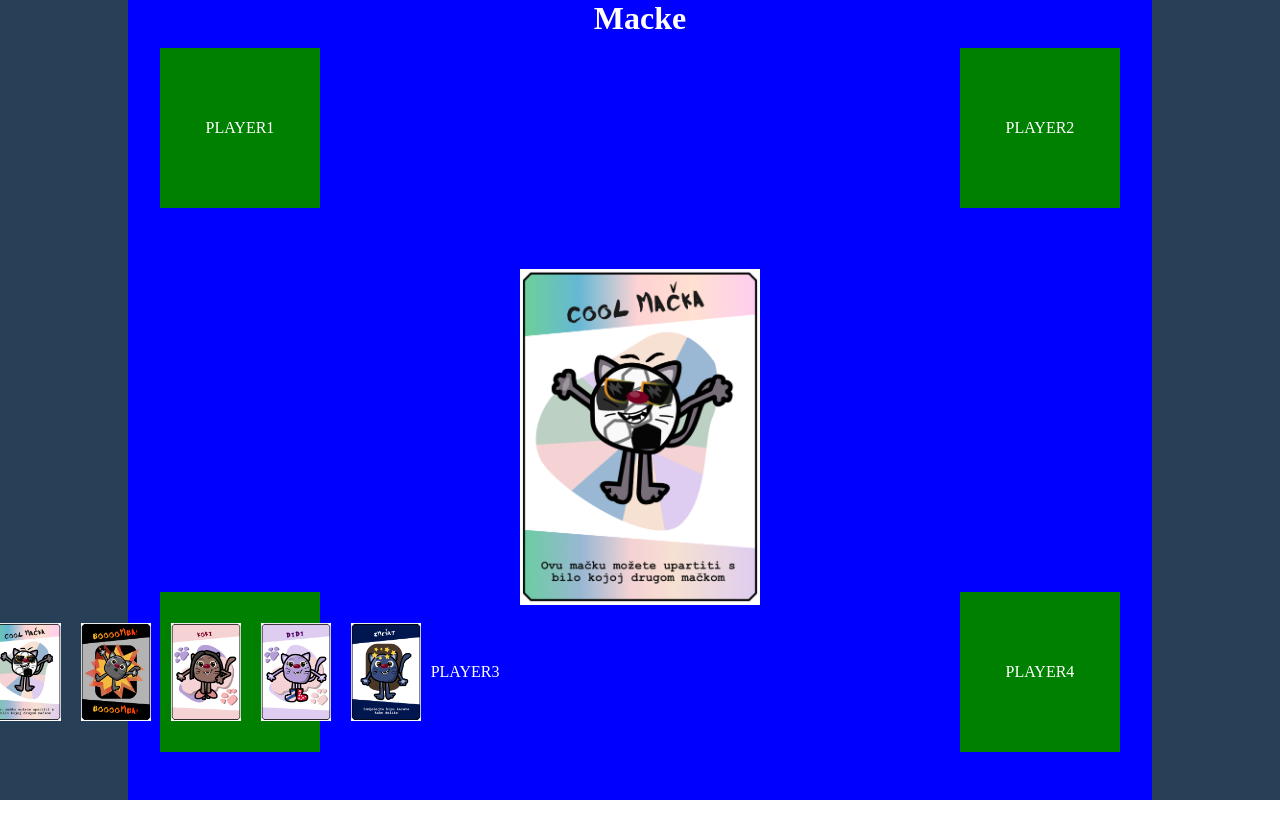
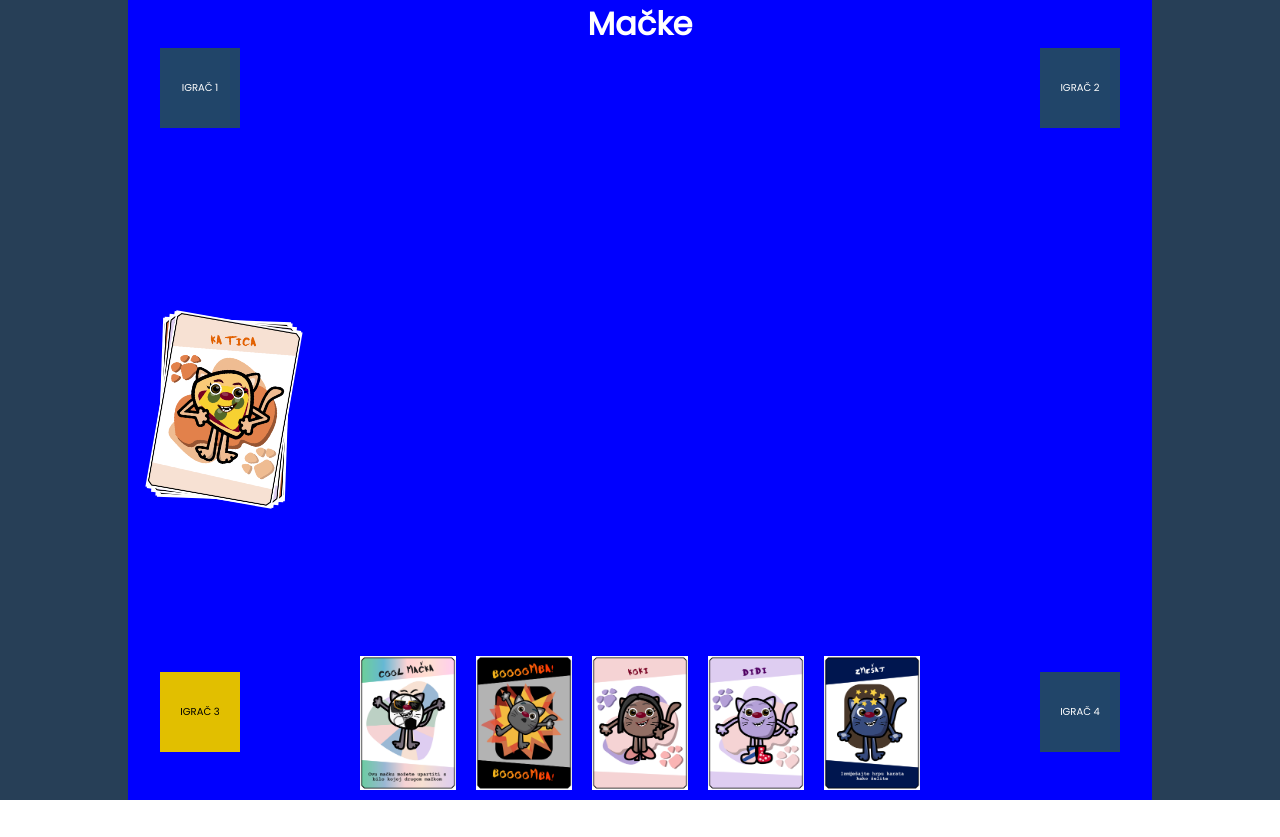
Before and after one commit to doantoni/macke, a React (Create React App) app: page / in a window 1280 px wide. After the commit the page ends 800 px from the top, so only its background shows below. Built offline with nearby package versions, Linux system fonts and the light colour scheme.

Commit message:
Add draw from deck & throw card functionality

```diff
--- a/public/index.html
+++ b/public/index.html
@@ -15,6 +15,9 @@
       user's mobile device or desktop. See https://developers.google.com/web/fundamentals/web-app-manifest/
     -->
     <link rel="manifest" href="%PUBLIC_URL%/manifest.json" />
+    <link rel="preconnect" href="https://fonts.googleapis.com">
+<link rel="preconnect" href="https://fonts.gstatic.com" crossorigin>
+<link href="https://fonts.googleapis.com/css2?family=Poppins&display=swap" rel="stylesheet">
     <!--
       Notice the use of %PUBLIC_URL% in the tags above.
       It will be replaced with the URL of the `public` folder during the build.
--- a/src/App.css
+++ b/src/App.css
@@ -8,7 +8,23 @@
 .container {
   background-color: blue;
   width: 80%;
+  display: flex;
+  flex-direction: column;
+
+  align-items: center;
 }
+
+.deck {
+  position: absolute;
+  left: 10rem;
+  top: 40%;
+}
+.deck > img {
+  max-width: 8rem;
+  position: absolute;
+  cursor: pointer;
+}
+
 
 h1{
   margin: 0;
@@ -16,7 +32,7 @@ h1{
   color: white;
 }
 
-.main-cards {
+.stacked-cards {
   width: 100%;
   height: 100%;
   display: flex;
@@ -24,17 +40,19 @@ h1{
   align-items: center;
 }
 
-img {
+.stacked-cards > img {
   max-width: 15rem;
+  position: absolute;
 }
 
 .player {
   position: absolute;
-  background-color: green;
+  background-color: rgb(33, 69, 105);
   color: white;
   text-transform: uppercase;
-  height: 10rem;
-  width: 10rem;
+  height: 5rem;
+  width: 5rem;
+  font-size: x-small;
   display: flex;
   justify-content: center;
   align-items: center;
@@ -42,7 +60,7 @@ img {
 
 .player > img {
   max-width: 70px;
-  margin: 10px;
+  margin: 10px
 }
 
 .player:nth-of-type(1){
@@ -58,9 +76,26 @@ img {
 .player:nth-of-type(3){
   bottom: 3rem;
   left: 10rem;
+  background-color: rgb(225, 191, 0);
+  color: black;
 }
 
 .player:nth-of-type(4){
   bottom: 3rem;
   right: 10rem;
 }
+
+.my-cards{
+  display: flex;
+}
+
+.my-cards > img {
+  max-width: 6rem;
+  margin: 10px;
+  cursor: pointer;
+  transition: transform 0.2s;
+}
+
+.my-cards > img:hover {
+  transform: scale(1.1);
+}
--- a/src/App.js
+++ b/src/App.js
@@ -1,12 +1,17 @@
 import React, {useState, useEffect} from 'react'
+import { Deck } from './Deck'
 import './App.css';
 
 function App() {
 
-
+const [deck, setDeck] = useState([])
+const [stackedCards, setStackedCards] = useState([])
 const [myCards, setMyCards] = useState([])
 
 useEffect(() => {
+
+  setDeck(Deck)
+
   setMyCards([
     '/imgs/Cool.png',
     '/imgs/Bomba.png',
@@ -14,16 +19,45 @@ useEffect(() => {
     '/imgs/Macka 5.png',
     '/imgs/Zmesaj.png',
   ])
+
 }, [])
 
+const transferFromDeckToMe = (index) => {
+  let takenCard = deck.filter((card, i) => i === index)[0]
+  let deckNewCards = deck.filter((card, i) => i !== index)
+  setMyCards([...myCards, takenCard])
+  setDeck(deckNewCards)
+}
+
+const renderDeck = () => {
+  return (
+    deck.map((card, i) => {
+      const degrees = Math.floor(Math.random() * 10 + 1)
+      return (<img onClick={() => transferFromDeckToMe(i)} key={`deck-${card}`} style={{transform: `rotate(${degrees}deg)`}} src={card} alt={card}/>)
+    })
+  )
+}
+
+const renderStackedCards = () => {
+  return (
+    stackedCards.map(card => {
+   const degrees = Math.floor(Math.random() * 10 + 1)
+    return (<img   key={`stacked-${card}`} style={{transform: `rotate(${degrees}deg)`}} src={card} alt={card}/>)
+  })
+  )
+}
+
+const throwCard = (index) => {
+  let thrownCard = myCards.filter((card, i) => i === index)[0]
+  setMyCards(myCards.filter((card, i) => i !== index))
+  setStackedCards([...stackedCards, thrownCard])
+}
 
 const renderMyCards = () => {
   return(
-    <>
-    {
-      myCards.map(card => <img src={card} alt={card}/>)
-    }
-    </>
+
+      myCards.map((card, i) => <img key={card} onClick={() => throwCard(i)} src={card} alt={card}/>)
+
   )
 }
 
@@ -31,21 +65,29 @@ const renderMyCards = () => {
   return (
     <div className='app'>
       <div className="container">
-        <h1>Macke</h1>
-        <div className="main-cards">
-          <img src="/imgs/Cool.png" alt="" />
+        <h1>Mačke</h1>
+        <div className="deck">
+          {
+            renderDeck()
+          }
+        </div>
+        <div className="stacked-cards">
+          {
+            renderStackedCards()
+          }
         </div>
         <div className="players">
-          <div className='player'>player1</div>
-          <div className='player'>player2</div>
-          <div className='player'>
-            {
-              renderMyCards()
-            }
-            player3
-            </div>
-          <div className='player'>player4</div>
+          <div className='player'>igrač 1</div>
+          <div className='player'>igrač 2</div>
+          <div className='player'>igrač 3</div>
+          <div className='player'>igrač 4</div>
         </div>
+        <div className="my-cards">
+        {
+          renderMyCards()
+        }
+        </div>
+
       </div>
     </div>
   );
--- /dev/null
+++ b/src/Deck.js
@@ -0,0 +1,7 @@
+export const Deck = [
+    '/imgs/Bomba.png',
+    '/imgs/Napad.png',
+    '/imgs/Preskoci_capa.png',
+    '/imgs/Macka 5_capa (2).png',
+    '/imgs/Macka 4 (2).png'
+]
--- a/src/index.css
+++ b/src/index.css
@@ -1,3 +1,4 @@
 html, body, * {
   margin: 0;
+  font-family: 'Poppins', sans-serif;
 }
--- a/src/index.js
+++ b/src/index.js
@@ -2,7 +2,6 @@ import React from 'react';
 import ReactDOM from 'react-dom/client';
 import './index.css';
 import App from './App';
-import reportWebVitals from './reportWebVitals';
 
 const root = ReactDOM.createRoot(document.getElementById('root'));
 root.render(
@@ -10,8 +9,3 @@ root.render(
     <App />
   </React.StrictMode>
 );
-
-// If you want to start measuring performance in your app, pass a function
-// to log results (for example: reportWebVitals(console.log))
-// or send to an analytics endpoint. Learn more: https://bit.ly/CRA-vitals
-reportWebVitals();
--- a/src/reportWebVitals.js
+++ /dev/null
@@ -1,13 +0,0 @@
-const reportWebVitals = onPerfEntry => {
-  if (onPerfEntry && onPerfEntry instanceof Function) {
-    import('web-vitals').then(({ getCLS, getFID, getFCP, getLCP, getTTFB }) => {
-      getCLS(onPerfEntry);
-      getFID(onPerfEntry);
-      getFCP(onPerfEntry);
-      getLCP(onPerfEntry);
-      getTTFB(onPerfEntry);
-    });
-  }
-};
-
-export default reportWebVitals;
```
Also changed, not shown: src/setupTests.js (deleted, +0 -5 lines), 1 other file (tests, documents, lock files or other folders).
